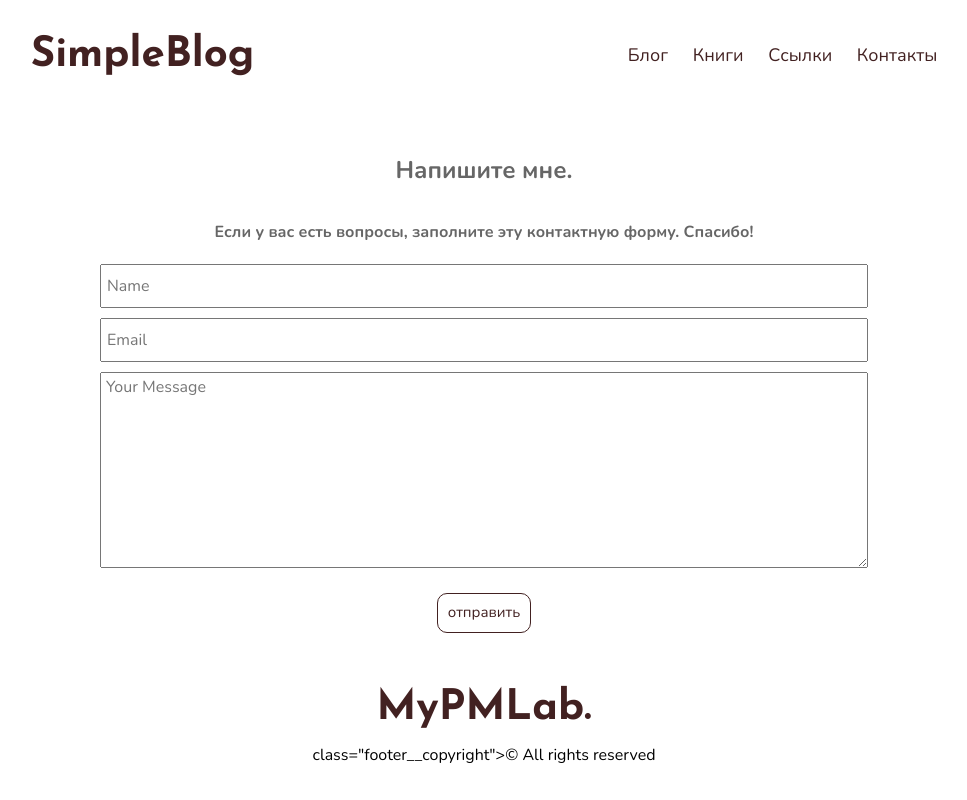
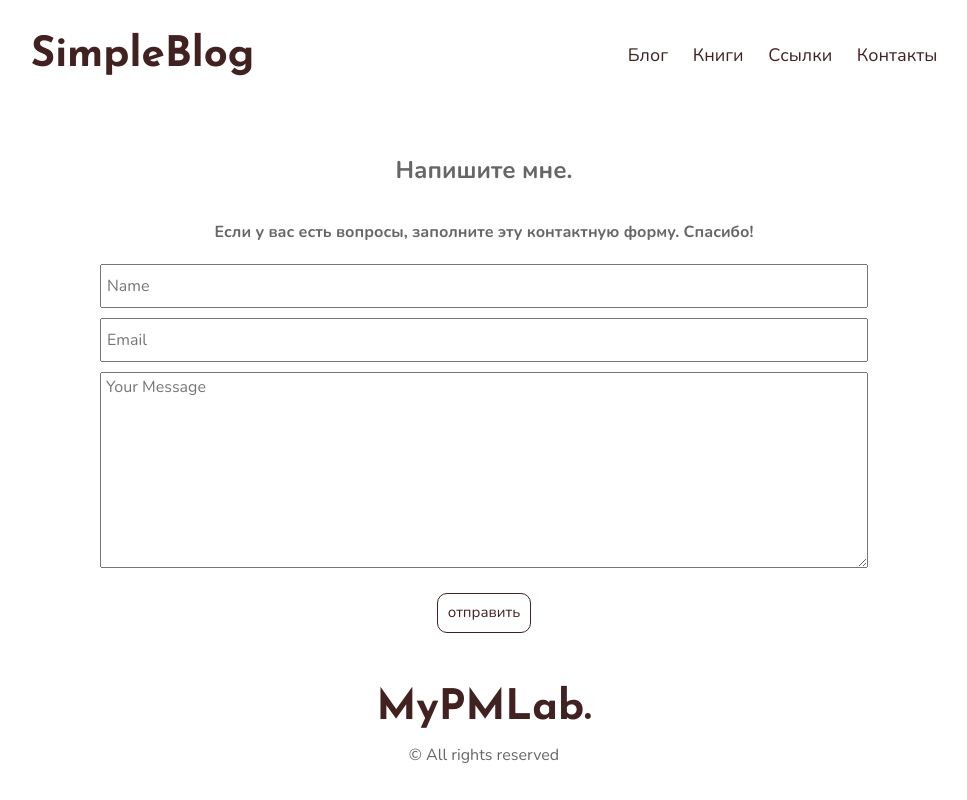
Before and after one commit to Mussonxp/simpleBlog, a plain HTML site: page contacts.html in a window 1280 px wide. Shown: the whole page, without its empty margins (156-1123 px from the left). Drawn offline with nearby package versions, Linux system fonts and the light colour scheme; a script that the page names is missing.

Commit message:
Update contacts.html

```diff
--- a/contacts.html
+++ b/contacts.html
@@ -52,7 +52,7 @@
         <div class="footer__logo">
             MyPMLab.
         </div>
-        <p> class="footer__copyright">&copy; All rights reserved</p>
+        <p class="footer__copyright">&copy; All rights reserved</p>
     </footer>
 
     <script src="https://ajax.googleapis.com/ajax/libs/jquery/3.4.1/jquery.min.js"></script>
```
